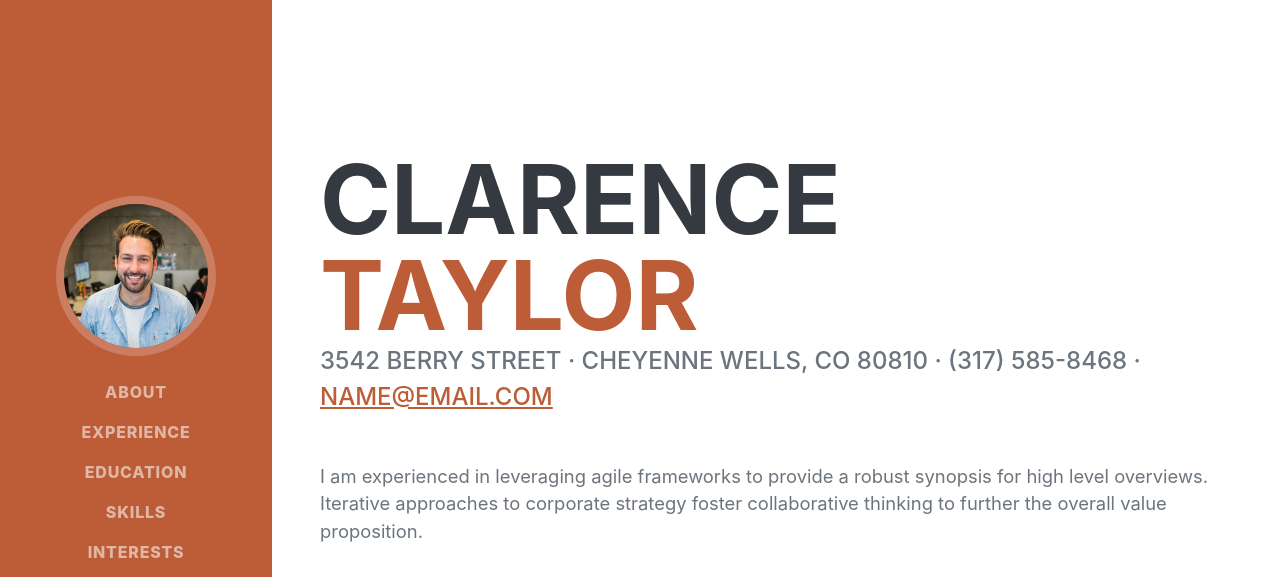
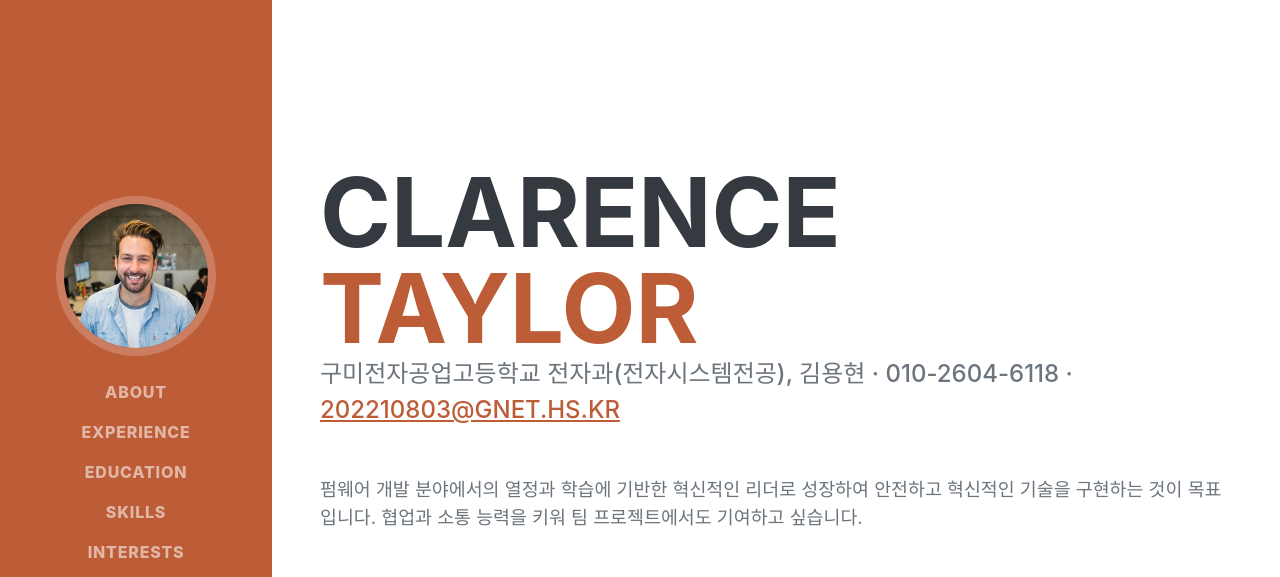
Before and after one commit to dragonhk6516/dragonhk.github.io, a plain HTML site: page index.html in a window 1280 px wide. Shown: the top 577 px of the page. Drawn offline with nearby package versions, Linux system fonts and the light colour scheme; a web font is replaced by a local one.

Commit message:
Update index.html

```diff
--- a/index.html
+++ b/index.html
@@ -5,7 +5,7 @@
         <meta name="viewport" content="width=device-width, initial-scale=1, shrink-to-fit=no" />
         <meta name="description" content="" />
         <meta name="author" content="" />
-        <title>Resume - Start Bootstrap Theme</title>
+        <title>dragonhk's portfolio</title>
         <link rel="icon" type="image/x-icon" href="assets/img/favicon.ico" />
         <!-- Font Awesome icons (free version)-->
         <script src="https://use.fontawesome.com/releases/v6.3.0/js/all.js" crossorigin="anonymous"></script>
@@ -19,7 +19,7 @@
         <!-- Navigation-->
         <nav class="navbar navbar-expand-lg navbar-dark bg-primary fixed-top" id="sideNav">
             <a class="navbar-brand js-scroll-trigger" href="#page-top">
-                <span class="d-block d-lg-none">Clarence Taylor</span>
+                <span class="d-block d-lg-none">임베디드 개발자</span>
                 <span class="d-none d-lg-block"><img class="img-fluid img-profile rounded-circle mx-auto mb-2" src="assets/img/profile.jpg" alt="..." /></span>
             </a>
             <button class="navbar-toggler" type="button" data-bs-toggle="collapse" data-bs-target="#navbarResponsive" aria-controls="navbarResponsive" aria-expanded="false" aria-label="Toggle navigation"><span class="navbar-toggler-icon"></span></button>
@@ -44,10 +44,10 @@
                         <span class="text-primary">Taylor</span>
                     </h1>
                     <div class="subheading mb-5">
-                        3542 Berry Street · Cheyenne Wells, CO 80810 · (317) 585-8468 ·
-                        <a href="mailto:name@email.com">name@email.com</a>
+                        구미전자공업고등학교 전자과(전자시스템전공), 김용현 · 010-2604-6118 ·
+                        <a href="mailto:name@email.com">202210803@gnet.hs.kr</a>
                     </div>
-                    <p class="lead mb-5">I am experienced in leveraging agile frameworks to provide a robust synopsis for high level overviews. Iterative approaches to corporate strategy foster collaborative thinking to further the overall value proposition.</p>
+                    <p class="lead mb-5">펌웨어 개발 분야에서의 열정과 학습에 기반한 혁신적인 리더로 성장하여 안전하고 혁신적인 기술을 구현하는 것이 목표입니다. 협업과 소통 능력을 키워 팀 프로젝트에서도 기여하고 싶습니다.</p>
                     <div class="social-icons">
                         <a class="social-icon" href="#!"><i class="fab fa-linkedin-in"></i></a>
                         <a class="social-icon" href="#!"><i class="fab fa-github"></i></a>
```
